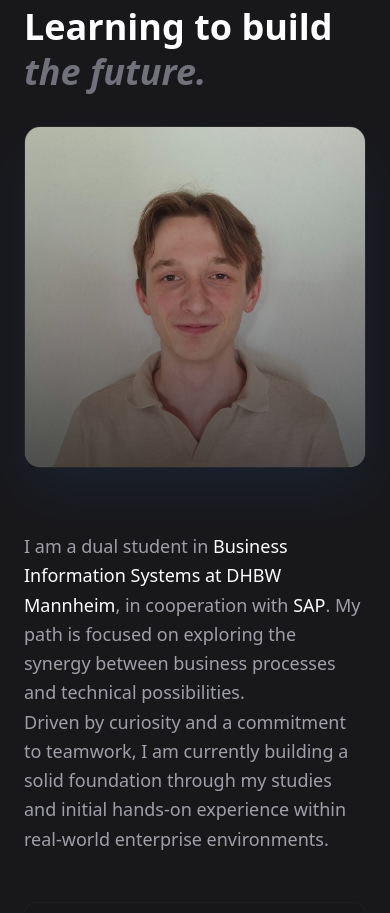
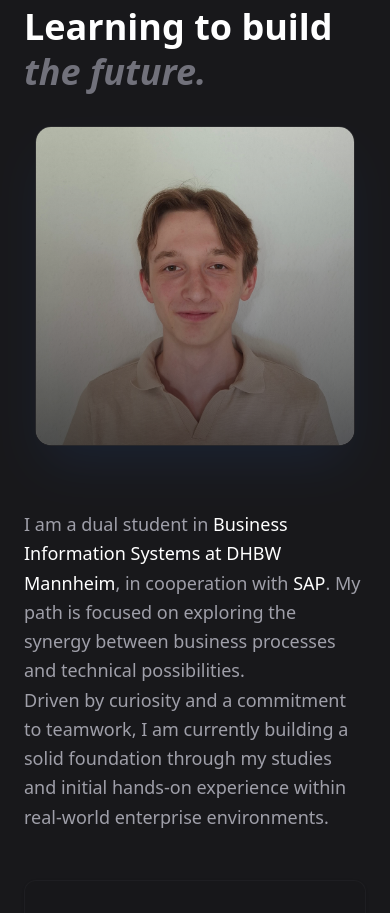
Before and after one commit to niklashoefling/portfolio-website, a Next.js app: page / in a window 390 px wide. Shown: the part 980-1893 px from the top of the page. Built offline with nearby package versions, Linux system fonts and the light colour scheme.

Commit message:
Profile Picture max width changes

```diff
--- a/app/components/About.tsx
+++ b/app/components/About.tsx
@@ -14,12 +14,13 @@ export default function About() {
               <span className="text-zinc-500 italic">the future.</span>
             </h3>
 
-            <div className="aspect-square w-full bg-zinc-900 rounded-2xl border border-zinc-800 relative overflow-hidden group shadow-2xl shadow-blue-500/10 transition-transform duration-500 hover:scale-[1.01]">
+            <div className="aspect-square w-full max-w-[320px] md:max-w-95 lg:max-w-112.5 bg-zinc-900 rounded-2xl border border-zinc-800 relative overflow-hidden group shadow-2xl shadow-blue-500/10 transition-transform duration-500 hover:scale-[1.01] mx-auto md:mx-0">
               <Image
                 src="/profile.jpeg"
                 alt="Niklas Höfling"
                 fill
-                sizes="(max-width: 768px) 100vw, 33vw"
+                className="object-cover"
+                sizes="(max-width: 768px) 100vw, (max-width: 1200px) 30vw, 25vw"
                 priority
               />
               <div className="absolute inset-0 bg-linear-to-t from-zinc-950/60 to-transparent pointer-events-none" />
```
